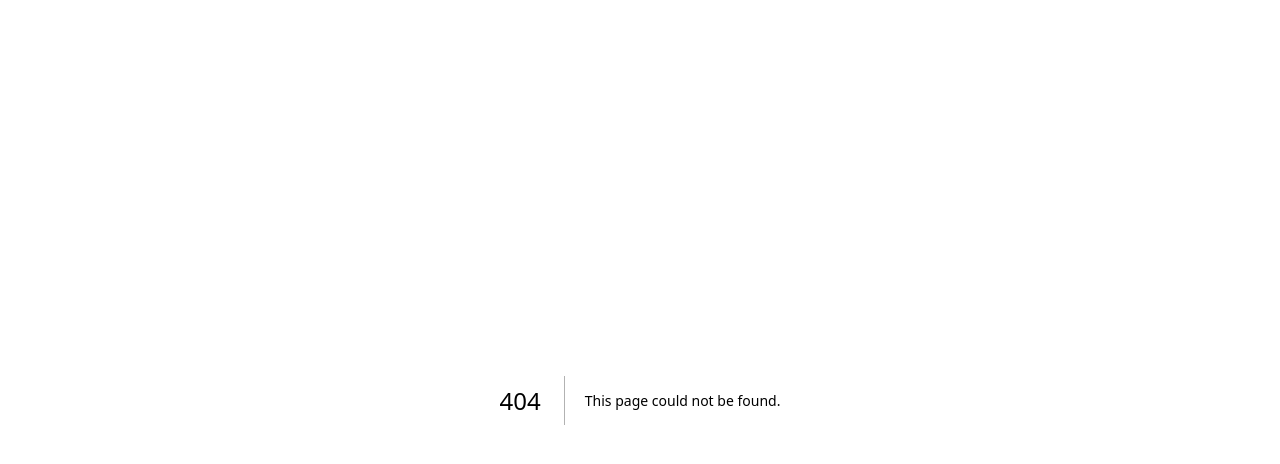
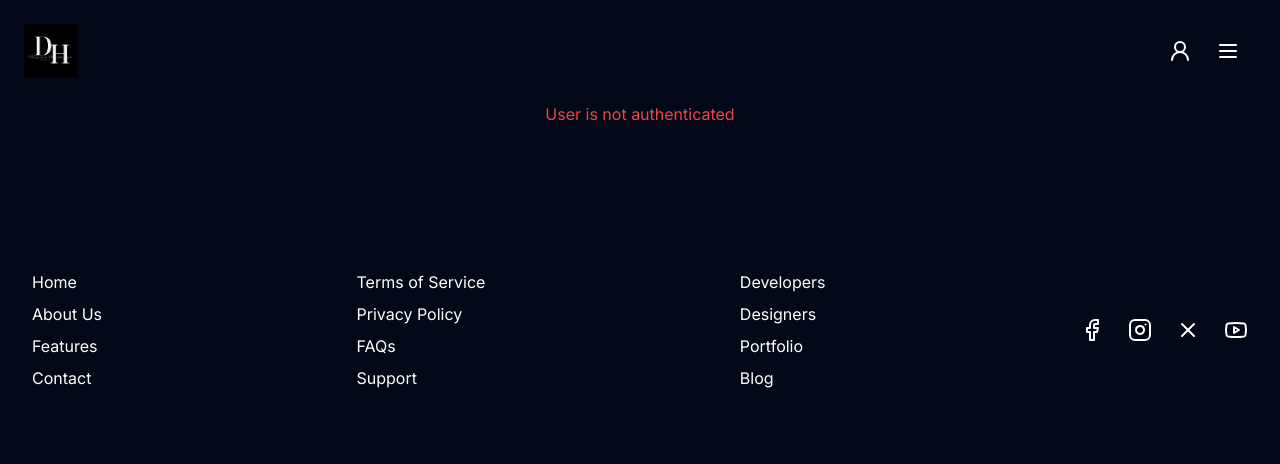
Before and after one commit to taystein435/Developers-and-Designers-Marketplace, a Next.js app in the folder frontend/: page /details in a window 1280 px wide. Before the commit this address had no page. Shown: the top 464 px of the page. Built offline with nearby package versions, Linux system fonts and the light colour scheme; no server answers.

Commit message:
Details Page Added

```diff
--- /dev/null
+++ b/frontend/src/app/(dashboard)/details/page.tsx
@@ -0,0 +1,19 @@
+"use client"
+import { useUser } from "@clerk/nextjs";
+import AddProfile from '@/components/shared/AddProfile';
+
+const Page = () => {
+  const { user, isLoaded } = useUser();
+
+  if (!isLoaded) {
+    return <div>Loading...</div>;
+  }
+
+  return (
+    <div>
+       <AddProfile />
+    </div>
+  );
+};
+
+export default Page;
--- a/frontend/src/app/(dashboard)/mesaages/page.tsx
+++ /dev/null
@@ -1,12 +0,0 @@
-import React from 'react'
-
-const Messages
- = () => {
-  return (
-    <div>Messages
-
-    </div>
-  )
-}
-
-export default Messages
--- a/frontend/src/app/(root)/designers/page.tsx
+++ b/frontend/src/app/(root)/designers/page.tsx
@@ -1,19 +1,9 @@
-
-"use client"
-import { useUser } from "@clerk/nextjs";
-import AddProfile from '@/components/shared/AddProfile';
 import { Package } from '@/components/shared/Package';
 
 const Page = () => {
-  const { user, isLoaded } = useUser();
-
-  if (!isLoaded) {
-    return <div>Loading...</div>;
-  }
-
   return (
     <div>
-      {user ? <AddProfile /> : <Package title='Designers' />}
+      <Package title='Designers' />
     </div>
   );
 };
--- a/frontend/src/app/(root)/developers/page.tsx
+++ b/frontend/src/app/(root)/developers/page.tsx
@@ -1,18 +1,10 @@
-"use client"
-import { useUser } from "@clerk/nextjs";
-import AddProfile from '@/components/shared/AddProfile';
 import { Package } from '@/components/shared/Package';
 
 const Page = () => {
-  const { user, isLoaded } = useUser();
-
-  if (!isLoaded) {
-    return <div>Loading...</div>;
-  }
 
   return (
     <div>
-      {user ? <AddProfile /> : <Package title='Developers' />}
+ <Package title='Developers' />
     </div>
   );
 };
--- a/frontend/src/components/shared/Navbar.tsx
+++ b/frontend/src/components/shared/Navbar.tsx
@@ -36,10 +36,10 @@ export const Navbar = () => {
                 <SignInButton />
               </Button>
             </SignedOut>
-            <Link href="/profile">
+            <Link href="/details">
               <h1 className="pt-10">Profile</h1>
             </Link>
-            <Link href="/projects">
+            <Link href="/details">
               <p className="pt-5">Projects</p>
             </Link>
             <Link href="/settings">
```
